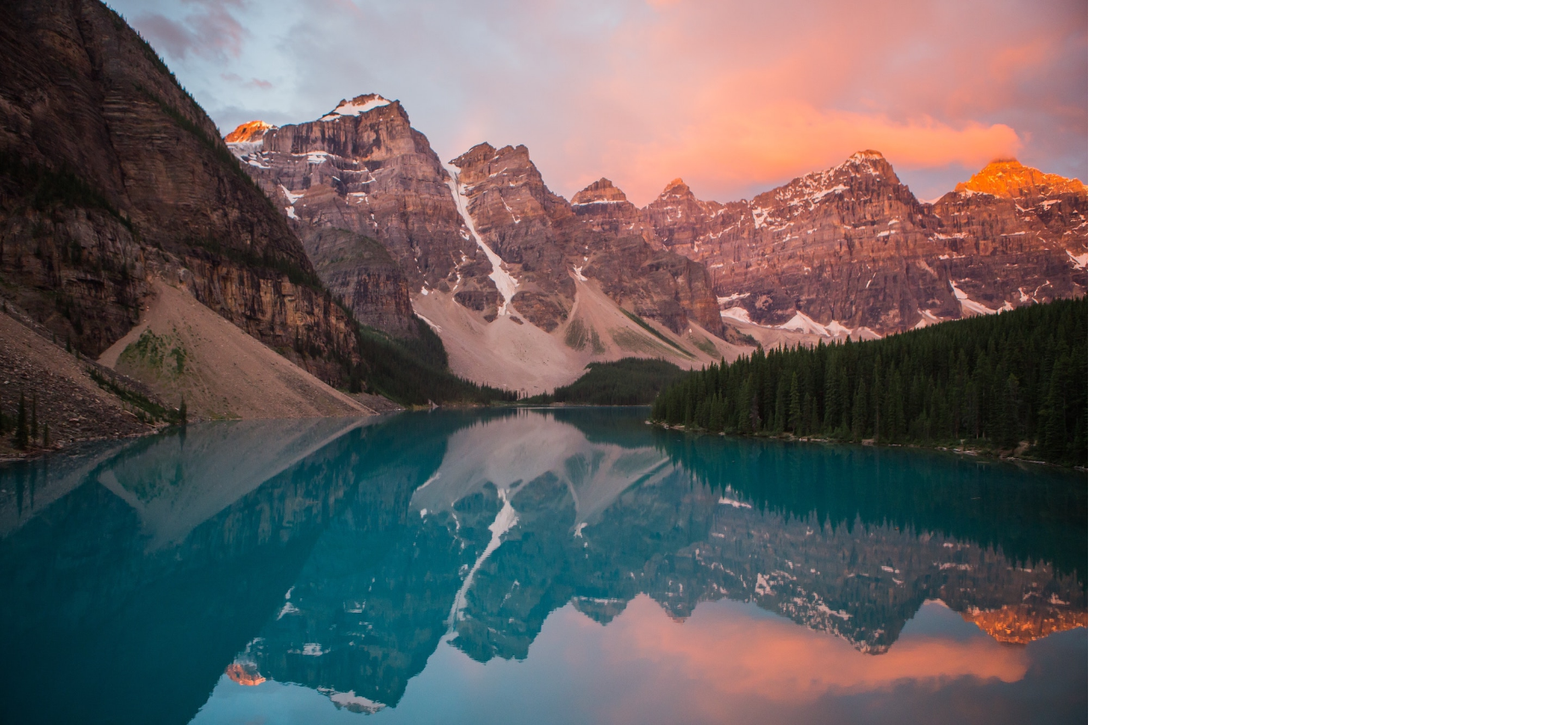
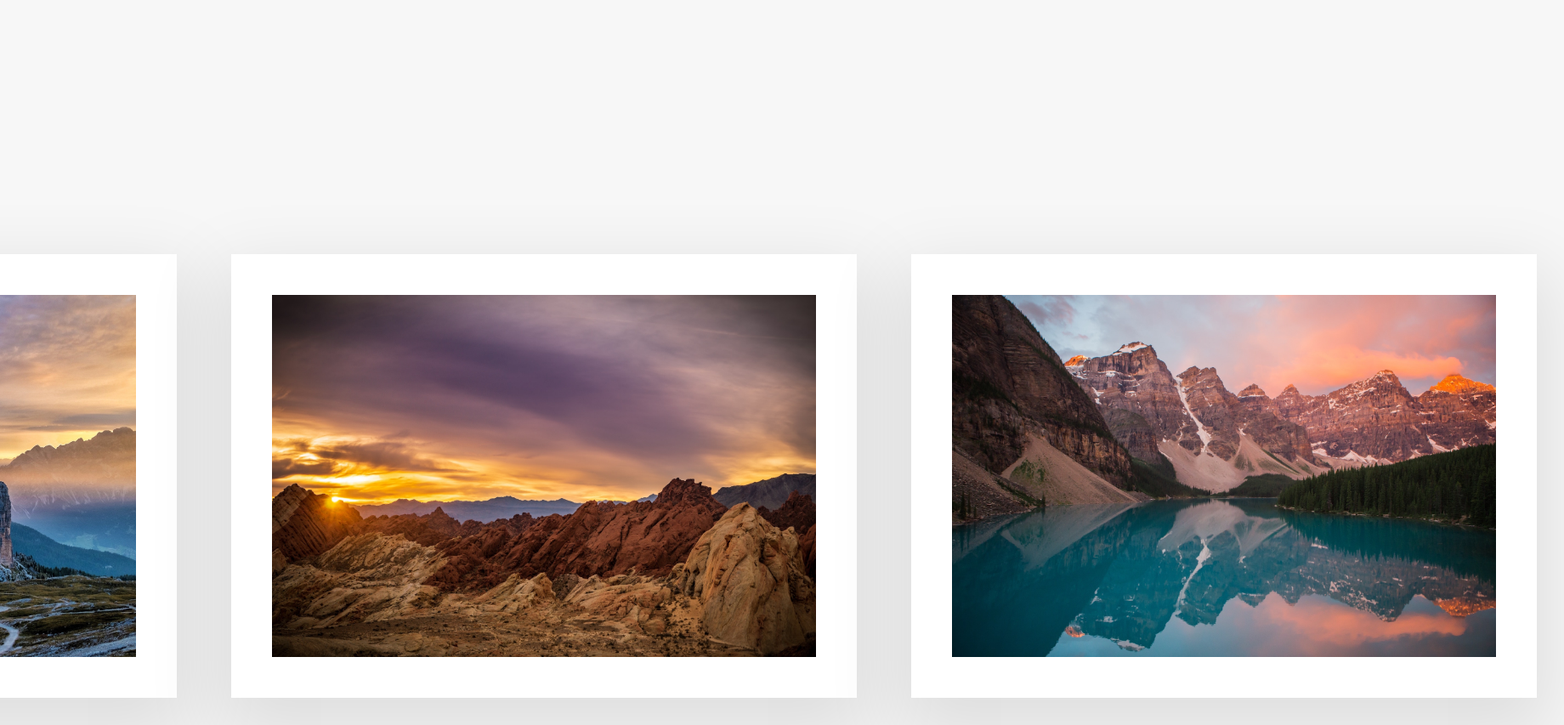
Before and after one commit to stsp93/DemoProjects, a plain HTML site: page Asynchronous JS/challange/index.html in a window 1280 px wide. Shown: the top 853 px of the page at 85% size, 1840 px wide, since content can reach past the window. Drawn offline with Linux system fonts and the light colour scheme.

Commit message:
async/ await challenge

```diff
--- a/Asynchronous JS/challange/index.html
+++ b/Asynchronous JS/challange/index.html
@@ -1,29 +1,53 @@
 <!DOCTYPE html>
 <html lang="en">
   <head>
-    <meta charset="UTF-8">
-    <meta http-equiv="X-UA-Compatible" content="IE=edge">
-    <meta name="viewport" content="width=device-width, initial-scale=1.0">
+    <meta charset="UTF-8" />
+    <meta http-equiv="X-UA-Compatible" content="IE=edge" />
+    <meta name="viewport" content="width=device-width, initial-scale=1.0" />
     <title>Img Shuffle</title>
+    <link rel="icon" href="#" />
     <script defer src="script.js"></script>
     <style>
       * {
+        margin: 0;
         padding: 0;
-            margin: 0;
-            box-sizing: border-box;
+        box-sizing: inherit;
       }
 
       body {
-            overflow: hidden;
+        font-family: system-ui;
+        color: #555;
+        background-color: #f7f7f7;
+        min-height: 100vh;
+        padding: 10rem;
+
+        display: flex;
+        align-items: center;
+        justify-content: center;
       }
       img {
         width: 100vw;
       }
+
+      .images {
+        display: flex;
+      }
+
+      .images img {
+        display: block;
+        width: 80rem;
+        margin: 4rem;
+      }
+
+      .images img.parallel {
+        width: 40rem;
+        margin: 2rem;
+        border: 3rem solid white;
+        box-shadow: 0 2rem 5rem 1rem rgba(0, 0, 0, 0.1);
+      }
     </style>
   </head>
   <body>
-    <div class="images">
-
-    </div>
+    <div class="images"></div>
   </body>
 </html>
--- a/Asynchronous JS/challange/script.js
+++ b/Asynchronous JS/challange/script.js
@@ -21,19 +21,51 @@ function wait(seconds) {
 }
 
 let curImg;
-createImage('img/img-1.jpg').then(img => {
-    curImg = img;
-    console.log('img loaded');
-    return wait(2);
-}).then(() => {
-    curImg.style.display = 'none'
-    return(createImage('img/img-2.jpg'))
-}).then(img => {
-    curImg = img;
-    console.log('img loaded');
-    return wait(2);
-}).then(() => {
-    curImg.style.display = 'none'
-    return(createImage('img/img-3.jpg'))
-})
-    .catch(err => console.error(`Error: ${err}`));
+// createImage('img/img-1.jpg').then(img => {
+//     curImg = img;
+//     console.log('img loaded');
+//     return wait(2);
+// }).then(() => {
+//     curImg.style.display = 'none'
+//     return(createImage('img/img-2.jpg'))
+// }).then(img => {
+//     curImg = img;
+//     console.log('img loaded');
+//     return wait(2);
+// }).then(() => {
+//     curImg.style.display = 'none'
+//     return(createImage('img/img-3.jpg'))
+// })
+//     .catch(err => console.error(`Error: ${err}`));
+
+
+// Using async await
+
+// const loadNPause = async function() {
+//     try{
+//         let loadImg = await createImage('img/img-1.jpg');
+//         console.log('Image 1 loaded');
+//         const pause = await wait(2);
+//         loadImg.style.display = 'none'
+//         loadImg = await createImage('img/img-2.jpg');
+
+//         console.log('Image 2 loaded');;
+//         const pause2 = await wait(2);
+//         loadImg.style.display = 'none'
+//         loadImg = await createImage('img/img-3.jpg');
+//         console.log('Image 3 loaded');;
+//     } catch(err) {
+//         console.error(`${err}`);
+//     }
+// }
+
+// loadNPause();
+
+const loadAll = async function(imgArr) {
+    const imgs = imgArr.map(async img => await createImage(img))
+    Promise.all(imgs).then(res => {
+        res.forEach(img => img.classList.add('parallel'))
+    }).catch(err => console.log(err))
+}
+
+loadAll(['img/img-1.jpg', 'img/img-2.jpg', 'img/img-3.jpg']);
```
Also changed, not shown: Asynchronous JS/script.js (+11 -11 lines). Lines whose indentation alone changed are shown as unchanged.
